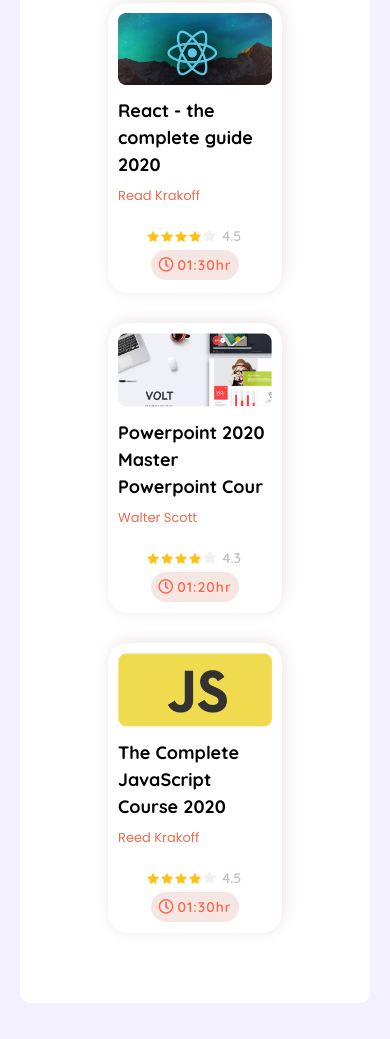
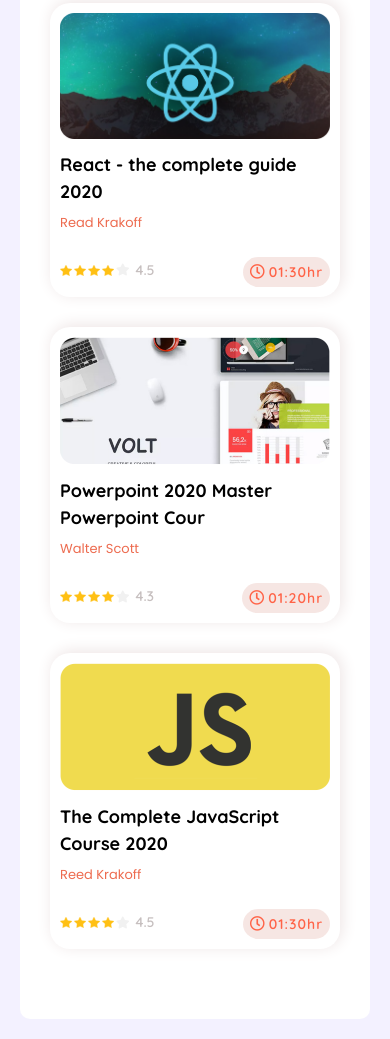
Before and after one commit to coderboy-raiyan/leader-board, a plain HTML site: page index.html in a window 390 px wide. Shown: the part 2015-3054 px from the top of the page. Drawn offline with Linux system fonts and the light colour scheme.

Commit message:
mobile devices done

```diff
--- a/css/responsive.css
+++ b/css/responsive.css
@@ -21,15 +21,15 @@
     height: auto;
   }
   .main-courses .first-course {
+    height: 100%;
     width: 30%;
-    height: auto;
   }
   .main-courses .course-image img {
     width: 100%;
     height: auto;
   }
   .main-courses a {
-    width: 100%;
+    width: 80%;
     display: block;
     font-size: 1.4rem;
   }
@@ -38,7 +38,6 @@
     display: flex;
     justify-content: space-between;
     align-items: center;
-    flex-direction: column;
   }
 }
 
@@ -91,13 +90,14 @@
     flex-direction: column;
   }
   .main-courses .first-course {
-    width: 60%;
-    height: 29rem;
+    width: 100%;
+    height: 100%;
     padding: 1rem 1rem;
     background: #fff;
     border-radius: 2rem;
     box-shadow: 2px -2px 16px #ede4e4;
     margin-bottom: 3rem;
+    display: block;
   }
   .main-courses .course-image img {
     width: 100%;
@@ -108,11 +108,11 @@
     display: block;
   }
   .main-courses .ratings {
-    width: 100;
+    width: 100%;
     display: flex;
     justify-content: space-between;
     align-items: center;
-    flex-direction: column;
+    /* flex-direction: column; */
   }
   .main-courses .ratings span {
     margin-top: 0.4rem;
```
